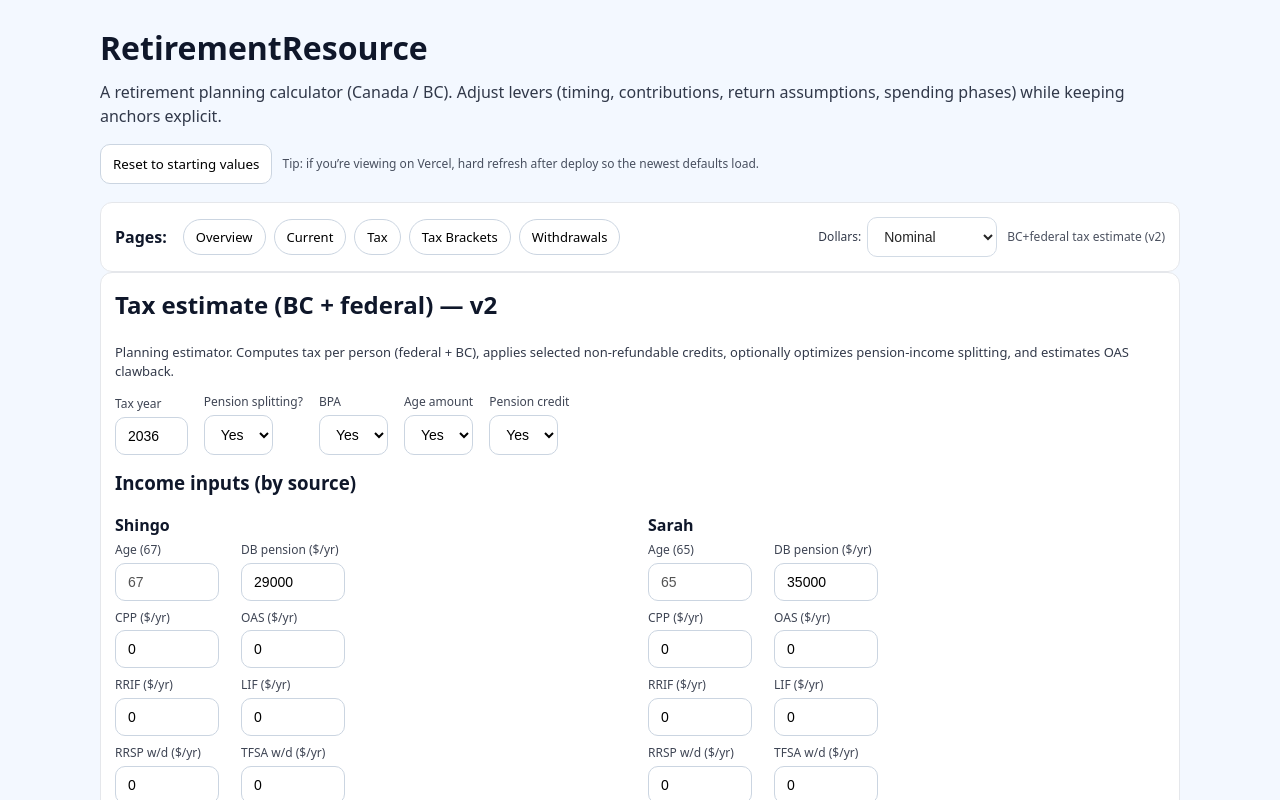
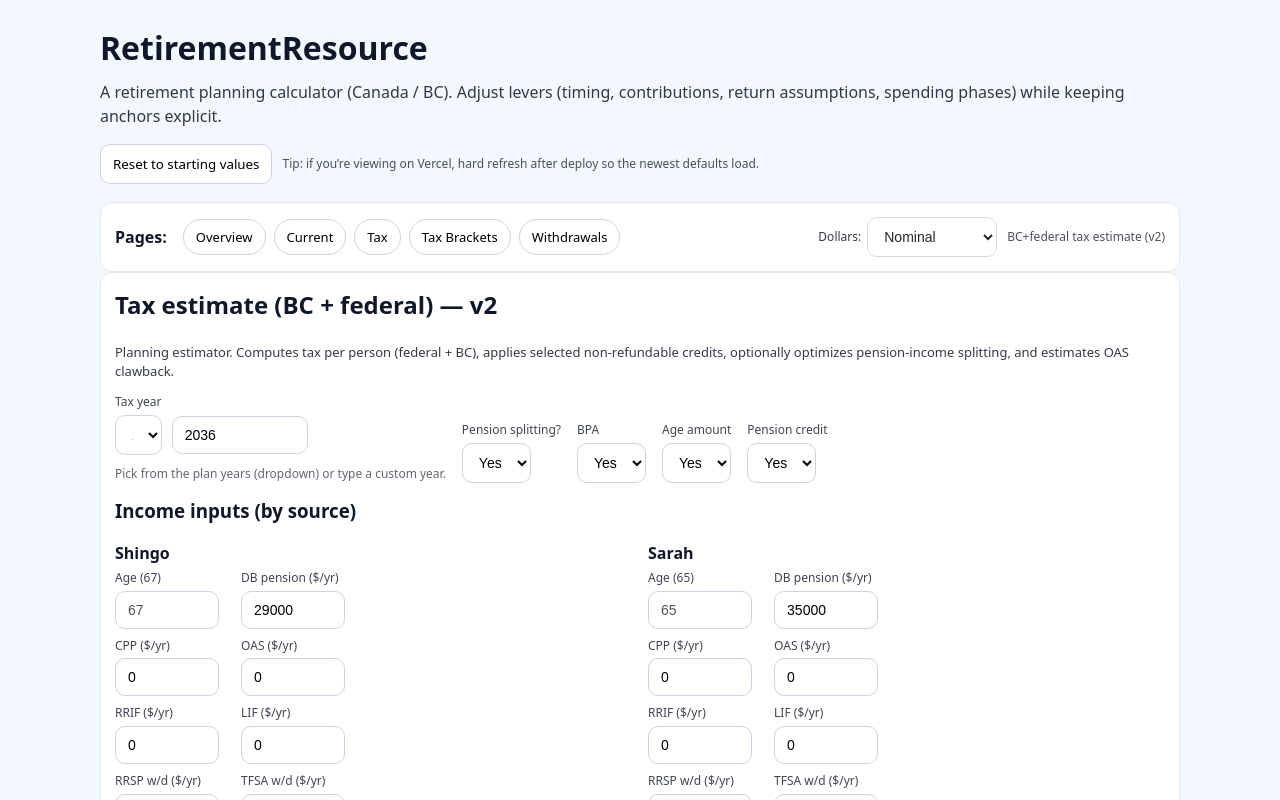
Before and after one commit to kawabunga8/RetirementResource, a React (Vite) app: page / in a window 1280 px wide. Both pictures are taken after a click on the button "Tax". Shown: the top 800 px of the page. Built offline with nearby package versions, Linux system fonts and the light colour scheme.

Commit message:
Add tax year dropdown selection on Tax screen

```diff
--- a/src/App.tsx
+++ b/src/App.tsx
@@ -1595,6 +1595,99 @@ return {
               <>
                 <div className="selectRow">
                   <Field label="Tax year">
+                    {(() => {
+                      const scheduleYears = model.schedule.map((r) => r.year);
+                      const firstYear = Math.min(DEFAULT_ANCHORS.baselineYear, ...scheduleYears);
+                      const lastYear = Math.max(DEFAULT_ANCHORS.baselineYear, ...scheduleYears);
+                      const years: number[] = [];
+                      for (let y = firstYear; y <= lastYear; y++) years.push(y);
+
+                      return (
+                        <>
+                          <div style={{ display: "flex", gap: 10, alignItems: "center" }}>
+                            <select
+                              className="ageInput"
+                              value={vars.tax.taxYear}
+                              onChange={(e) => {
+                                const year = num(e.target.value);
+                                // Reuse the same handler by faking a change event for the input logic below.
+                                const evt = { target: { value: String(year) } } as any;
+                                (evt as any).target.value = String(year);
+                                // @ts-ignore
+                                const handler = (val: string) => val;
+                                handler(evt.target.value);
+                                // call shared logic
+                                const yearStr = String(year);
+                                const fake = { target: { value: yearStr } } as any;
+                                // inline: copy/paste of the onChange logic below
+                                const yearN = num(fake.target.value);
+                                setVars((v) => {
+                                  const yearsFromBaseline = yearN - DEFAULT_ANCHORS.baselineYear;
+                                  const indexRate = v.expectedInflation * v.cpiMultiplier;
+
+                                  const indexNominal = (amountReal: number) =>
+                                    v.dollarsMode === "real"
+                                      ? amountReal
+                                      : amountReal * Math.pow(1 + indexRate, Math.max(0, yearsFromBaseline));
+
+                                  const inRetirement = yearN >= v.retirementYear;
+                                  const schedRow = inRetirement ? model.schedule.find((r) => r.year === yearN) : undefined;
+
+                                  const pensionShingo = indexNominal(DEFAULT_ANCHORS.pensionShingo);
+                                  const pensionSarah = indexNominal(DEFAULT_ANCHORS.pensionSarah);
+
+                                  const ageShingo = yearN - DEFAULT_ANCHORS.shingoBirthYear;
+                                  const ageSarah = yearN - DEFAULT_ANCHORS.sarahBirthYear;
+
+                                  const cppShingo = ageShingo >= v.cppStartAge ? indexNominal(v.withdrawals.cppShingoAnnual) : 0;
+                                  const cppSarah = ageSarah >= v.cppStartAge ? indexNominal(v.withdrawals.cppSarahAnnual) : 0;
+                                  const oasShingo = ageShingo >= v.oasStartAge ? indexNominal(v.withdrawals.oasShingoAnnual) : 0;
+                                  const oasSarah = ageSarah >= v.oasStartAge ? indexNominal(v.withdrawals.oasSarahAnnual) : 0;
+
+                                  const rrifHousehold = schedRow ? schedRow.withdrawals.rrsp : 0;
+                                  const lifShingo = schedRow ? schedRow.withdrawals.lira : 0;
+                                  const tfsaHousehold = schedRow ? schedRow.withdrawals.tfsa : 0;
+
+                                  return {
+                                    ...v,
+                                    tax: {
+                                      ...v.tax,
+                                      taxYear: yearN,
+
+                                      shingoEmployment: inRetirement ? 0 : v.tax.workingIncomeShingo,
+                                      sarahEmployment: inRetirement ? 0 : v.tax.workingIncomeSarah,
+
+                                      shingoPensionDb: inRetirement ? pensionShingo : 0,
+                                      sarahPensionDb: inRetirement ? pensionSarah : 0,
+
+                                      shingoCpp: inRetirement ? cppShingo : 0,
+                                      sarahCpp: inRetirement ? cppSarah : 0,
+                                      shingoOas: inRetirement ? oasShingo : 0,
+                                      sarahOas: inRetirement ? oasSarah : 0,
+
+                                      shingoRrif: inRetirement ? rrifHousehold / 2 : 0,
+                                      sarahRrif: inRetirement ? rrifHousehold / 2 : 0,
+
+                                      shingoLif: inRetirement ? lifShingo : 0,
+                                      sarahLif: 0,
+
+                                      shingoRrsp: 0,
+                                      sarahRrsp: 0,
+
+                                      shingoTfsa: inRetirement ? tfsaHousehold / 2 : 0,
+                                      sarahTfsa: inRetirement ? tfsaHousehold / 2 : 0,
+                                    },
+                                  };
+                                });
+                              }}
+                            >
+                              {years.map((y) => (
+                                <option key={y} value={y}>
+                                  {y}
+                                </option>
+                              ))}
+                            </select>
+
                             <input
                               className="ageInput"
                               type="number"
@@ -1610,16 +1703,9 @@ return {
                                       ? amountReal
                                       : amountReal * Math.pow(1 + indexRate, Math.max(0, yearsFromBaseline));
 
-                          // Default behavior:
-                          // - If taxYear is pre-retirement, assume employment income from workingIncome*.
-                          // - If taxYear is retirement or later, pull expected incomes from the withdrawal schedule for that year.
-
                                   const inRetirement = year >= v.retirementYear;
-
-                          // Find schedule row (if any)
                                   const schedRow = inRetirement ? model.schedule.find((r) => r.year === year) : undefined;
 
-                          // Indexed pensions/benefits per person
                                   const pensionShingo = indexNominal(DEFAULT_ANCHORS.pensionShingo);
                                   const pensionSarah = indexNominal(DEFAULT_ANCHORS.pensionSarah);
 
@@ -1631,11 +1717,9 @@ return {
                                   const oasShingo = ageShingo >= v.oasStartAge ? indexNominal(v.withdrawals.oasShingoAnnual) : 0;
                                   const oasSarah = ageSarah >= v.oasStartAge ? indexNominal(v.withdrawals.oasSarahAnnual) : 0;
 
-                          // Withdrawals (planning split assumptions)
                                   const rrifHousehold = schedRow ? schedRow.withdrawals.rrsp : 0;
                                   const lifShingo = schedRow ? schedRow.withdrawals.lira : 0;
                                   const tfsaHousehold = schedRow ? schedRow.withdrawals.tfsa : 0;
-                          // const nonRegHousehold = schedRow ? schedRow.withdrawals.nonRegistered : 0; // unused for now
 
                                   return {
                                     ...v,
@@ -1643,7 +1727,6 @@ return {
                                       ...v.tax,
                                       taxYear: year,
 
-                              // Overwrite income fields with expected defaults
                                       shingoEmployment: inRetirement ? 0 : v.tax.workingIncomeShingo,
                                       sarahEmployment: inRetirement ? 0 : v.tax.workingIncomeSarah,
 
@@ -1655,7 +1738,6 @@ return {
                                       shingoOas: inRetirement ? oasShingo : 0,
                                       sarahOas: inRetirement ? oasSarah : 0,
 
-                              // Treat household RRIF/RRSP withdrawals as split 50/50 for defaults
                                       shingoRrif: inRetirement ? rrifHousehold / 2 : 0,
                                       sarahRrif: inRetirement ? rrifHousehold / 2 : 0,
 
@@ -1667,17 +1749,19 @@ return {
 
                                       shingoTfsa: inRetirement ? tfsaHousehold / 2 : 0,
                                       sarahTfsa: inRetirement ? tfsaHousehold / 2 : 0,
-
-                              // Non-reg withdrawal is taxable in v2 only as a placeholder; keep as "other taxable" for now.
-                              // We leave it out here to avoid giving a false sense of accuracy.
-                              // If you want, we can add a non-reg taxable input model later.
-
-                              // keep working incomes as-is
                                     },
                                   };
                                 });
                               }}
-                    />
+                              style={{ maxWidth: 110 }}
+                            />
+                          </div>
+                          <div style={{ fontSize: 12, opacity: 0.65, marginTop: 4 }}>
+                            Pick from the plan years (dropdown) or type a custom year.
+                          </div>
+                        </>
+                      );
+                    })()}
                   </Field>
 
                   <Field label="Pension splitting?">
```
Lines whose indentation alone changed are shown as unchanged.
